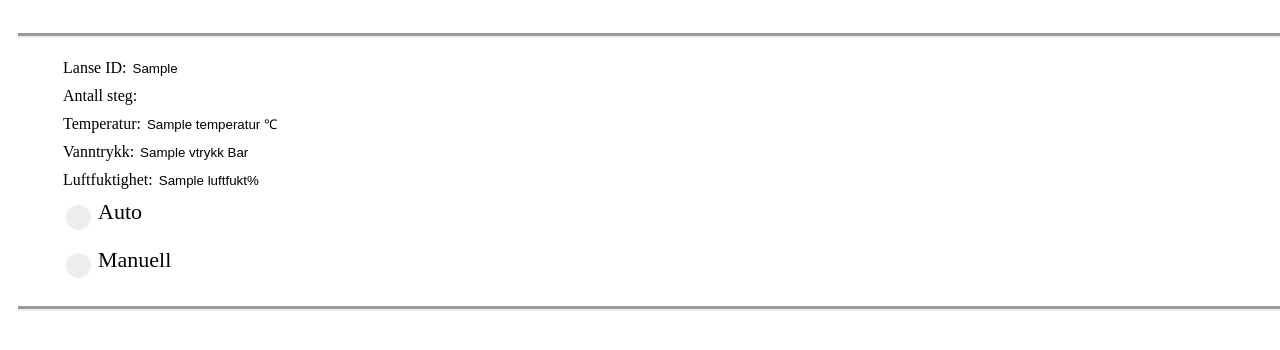
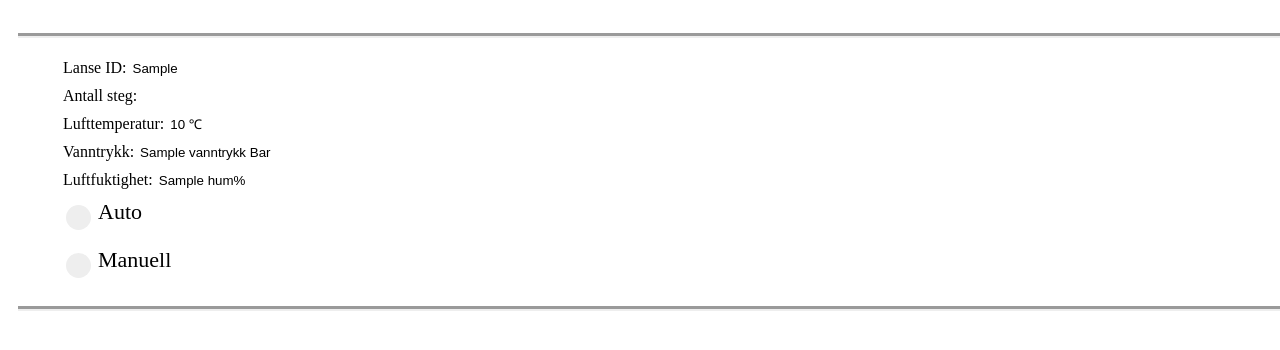
Before and after one commit to Snolanse/Server, a Django app: template lanseside/startside/templates/lansestyring/lansestyring.html in a window 1280 px wide. Shown: the top 350 px of the page. Run offline with Django 3.2, Linux system fonts and the light colour scheme; the template is opened without the code that fills it: most values are stand-ins (such as "Sample title", 1, 10 or a date in 2020).

Commit message:
Total rehaul
bytta om variabler i databasen, gjorde hele prosjektet på nytt...

```diff
--- a/lanseside/startside/static/lansestyring/lansestyring.js
+++ b/lanseside/startside/static/lansestyring/lansestyring.js
@@ -14,13 +14,13 @@ var bestemmarkering;
 var hentstegknapper;
 var psjekk;
 
-/*Funksjon for å generere radioknapper for stegvalg*/
+/*Funksjon for aa generere radioknapper for stegvalg*/
 function leggtilknapper() {
 
     /*Henter hvor mange steg lansen har fra database*/
     antknapper = document.getElementById("ant_steg").value;
 
-        /*Sletter knapper som var på siden fra før av*/
+        /*Sletter knapper som var på siden fra foor av*/
         for (kslett = 0; kslett < stegvalgknapper.value; kslett++) {
 
             document.getElementById(kslett).remove();
@@ -200,10 +200,17 @@ function oppd_side() {
         sidedata = $(data);
         if (window.ktrykk == 1) { console.log('ikkekjør'); return 0}
 
-        document.getElementById('temperatur').value = sidedata[0].lanse.temperatur.toString() + '℃';
-        document.getElementById('vtrykk').value = sidedata[0].lanse.vtrykk.toString() + ' Bar';
-        document.getElementById('lfukt').value = sidedata[0].lanse.luftfukt + '%';
-        m_steg = sidedata[0].lanse.man_steg.toString();
+        if (sidedata[0].lanse.lokal_maling) {
+            document.getElementById('lufttemperatur').value = sidedata[0].lanse.temperatur_luft.toString() + '℃';
+            document.getElementById('lfukt').value = sidedata[0].lanse.luftfukt + '%';
+        }
+        else {
+            document.getElementById('lufttemperatur').value = sidedata[0].verstasjon.temp_2.toString() + '℃';
+            document.getElementById('lfukt').value = sidedata[0].verstasjon.hum.toString() + '%';
+        }
+
+        document.getElementById('vtrykk').value = sidedata[0].lanse.vanntrykk.toString() + ' Bar';
+        m_steg = sidedata[0].lanse.modus.toString();
         auto = sidedata[0].lanse.auto_man;
 
         document.getElementById(m_steg).checked = True
@@ -231,9 +238,15 @@ if (window.kjoroppdater !== 1) {
 function anbefaldyse() {
 
     /*	document.getElementById("dysevalg").value=anbefalingdyse;*/
-    rh = Number(window.content[0].lanse.luftfukt);
-    tdb = Number(window.content[0].lanse.temperatur);
-    mbpressure = Number(window.content[0].lanse.ltrykk);
+    if (Number(window.content[0].lanse.lokal_maling)) {
+        rh = Number(window.content[0].lanse.luftfukt);
+        tdb = Number(window.content[0].lanse.temperatur_luft);
+    }
+    else {
+        rh = Number(window.content[0].verstasjon.hum);
+        tdb = Number(window.content[0].verstasjon.temp_2);
+    }
+    mbpressure = Number(window.content[0].verstasjon.press);
 
     es = Number(6.112 * Math.exp((17.67 * tdb) / (tdb + 243.5)));
     e = Number(es * (rh / 100));
--- a/lanseside/startside/templates/lansestyring/lansestyring.html
+++ b/lanseside/startside/templates/lansestyring/lansestyring.html
@@ -8,7 +8,7 @@
     /*Henter verdier fra databasen*/
     var True = 1;
     var False = 0;
-    var man_steg = {{man_steg}};
+    var man_steg = {{modus}};
     var auto_man = {{auto_man}};
 </script>
 
@@ -35,16 +35,18 @@
                 <input name="ant_steg" type="number" id="ant_steg" value="{{ant_steg}}" readonly />
             </li>
             <li>
-                Temperatur:
-                <input name="temperatur" type="text" id="temperatur" value="{{temperatur}} &#x2103;" readonly />
+                Lufttemperatur:
+                <input name="Lufttemperatur" type="text" id="lufttemperatur" value="{% if lokal_maling %}{{temperatur_luft}} &#x2103;"
+                       {% else %}{{temp_2}} &#x2103;" {% endif %} readonly />
             </li>
             <li>
                 Vanntrykk:
-                <input name="vtrykk" type="text" id="vtrykk" value="{{vtrykk}} Bar" readonly />
+                <input name="vtrykk" type="text" id="vtrykk" value="{{vanntrykk}} Bar" readonly />
             </li>
             <li>
                 Luftfuktighet:
-                <input name="lfukt" type="text" id="lfukt" value="{{luftfukt}}%" readonly />
+                <input name="lfukt" type="text" id="lfukt" value="{% if lokal_maling %}{{luftfukt}}%"
+                       {% else %}{{hum}}%" {% endif %} readonly />
             </li>
             <!--Auto knapp-->
             <li>
```
Also changed, not shown: lanseside/startside/models.py (+8 -13 lines), lanseside/startside/views.py (+18 -66 lines), lanseside/db.sqlite3, lanseside/startside/migrations/0014_auto_20180420_1524.py (added), lanseside/startside/static/lansestyring/yrwb.png.
